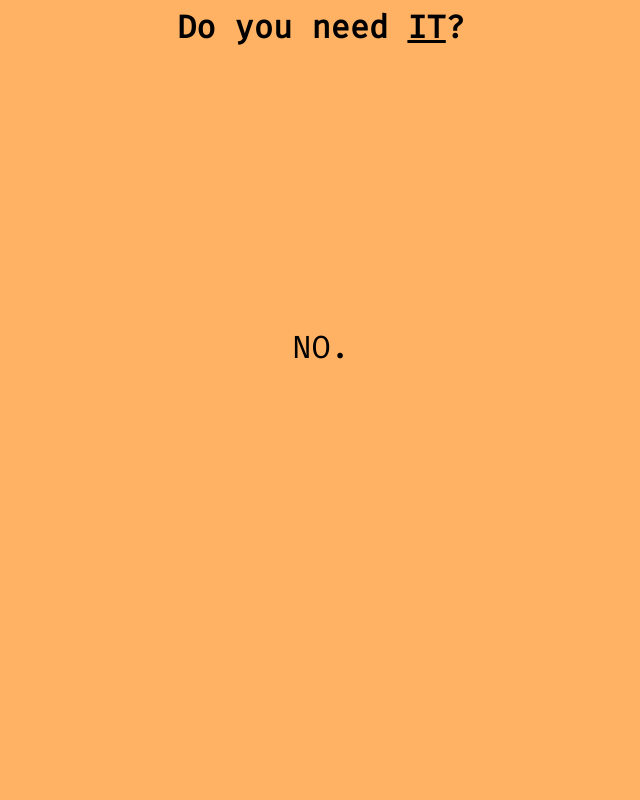
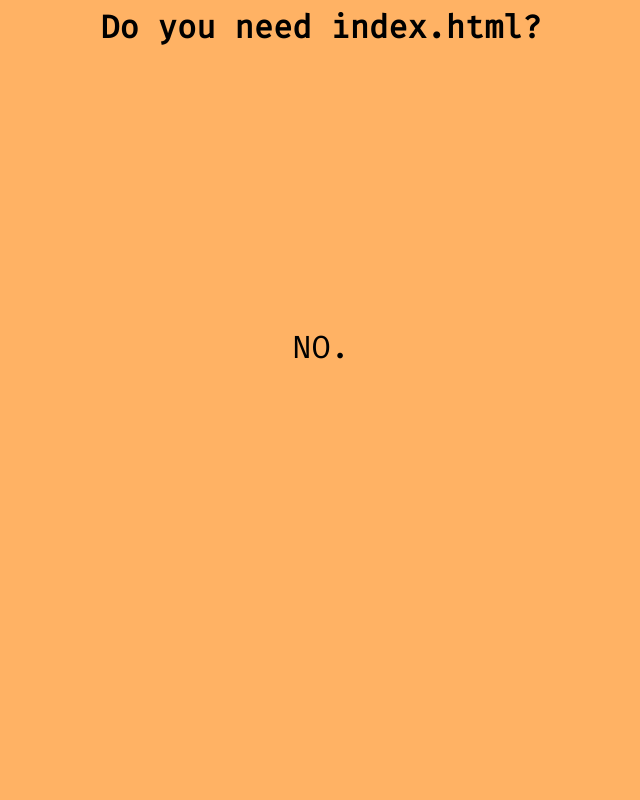
Before and after one commit to joecullin/do-you-need, a plain HTML site: page index.html in a window 1280 px wide. Shown: the top 800 px of the page, without its empty margins (319-959 px from the left). Drawn offline with Linux system fonts and the light colour scheme.

Commit message:
More progress...

```diff
--- a/index.html
+++ b/index.html
@@ -12,12 +12,40 @@
 
   <body>
     <script>
-console.log(`path: ${window.location.pathname}`);
+    document.addEventListener("DOMContentLoaded", function() {
+
+        let tech = "IT";
+        let answer = "NO.";
+        const path = window.location.pathname.slice(1);
+        const parts = path.split("/");
+        if (parts.length){
+            tech = parts.shift();
+        }
+        if (parts.length){
+            answerKey = parts.shift();
+            if (answerKey === "articles"){
+                answer = "Yes, actually.";
+            }
+            if (answerKey === "guide"){
+                answer = "Well maybe *need* is too strong, but it's definitely really nice to have.";
+            }
+            if (answerKey === "code"){
+                answer = "I'm testing this on a mac with a file:/// url, in my /code dir.";
+            }
+        }
+        console.log(`tech: ${tech} answer: ${answer}`);
+
+        const techSpan = document.querySelector('#tech-text');
+        techSpan.innerHTML = tech;
+
+        const answerSpan = document.querySelector('#answer-text');
+        answerSpan.innerHTML = answer;
+    });
 
     </script>
 
     <div class="question">
-        Do you need <span id="tech-label">IT</span>?
+        Do you need <span id="tech-text">IT</span>?
     </div>
 
     <div class="answer">
```
Also changed, not shown: 1 other file.
